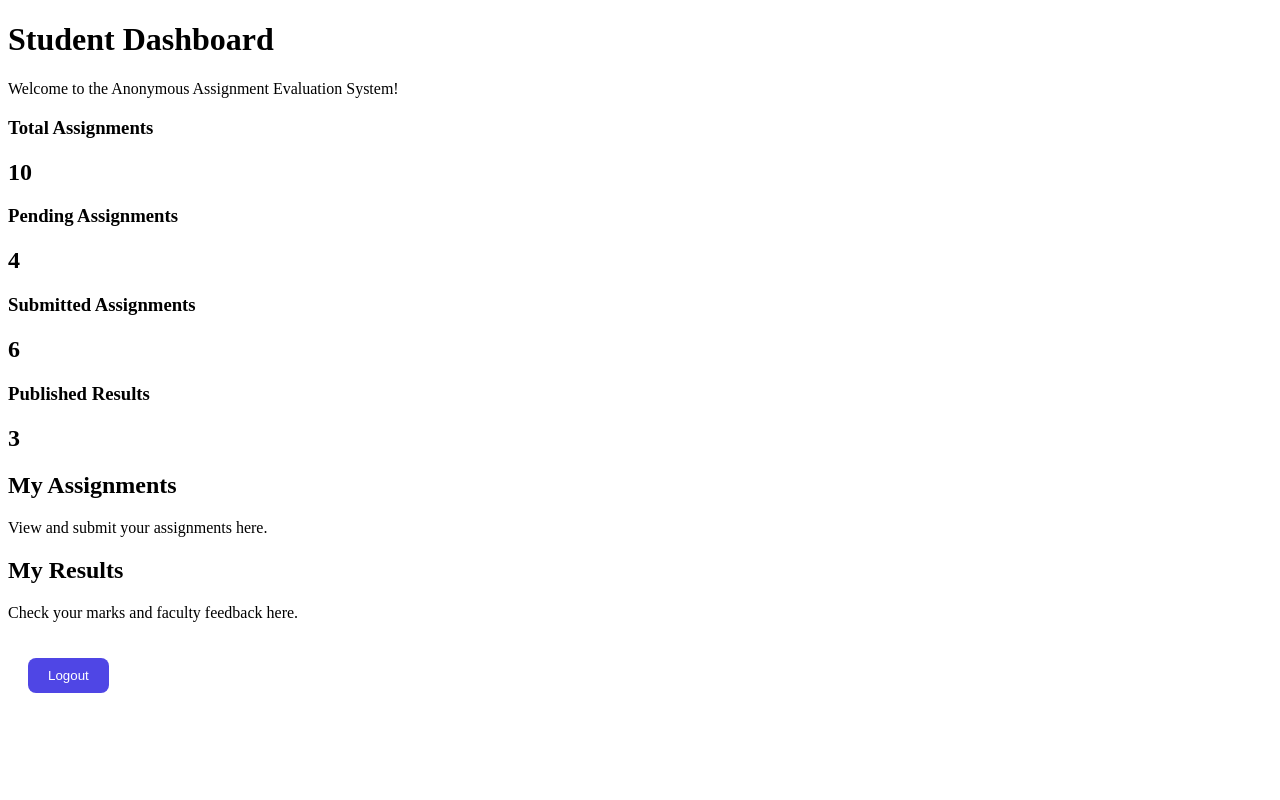
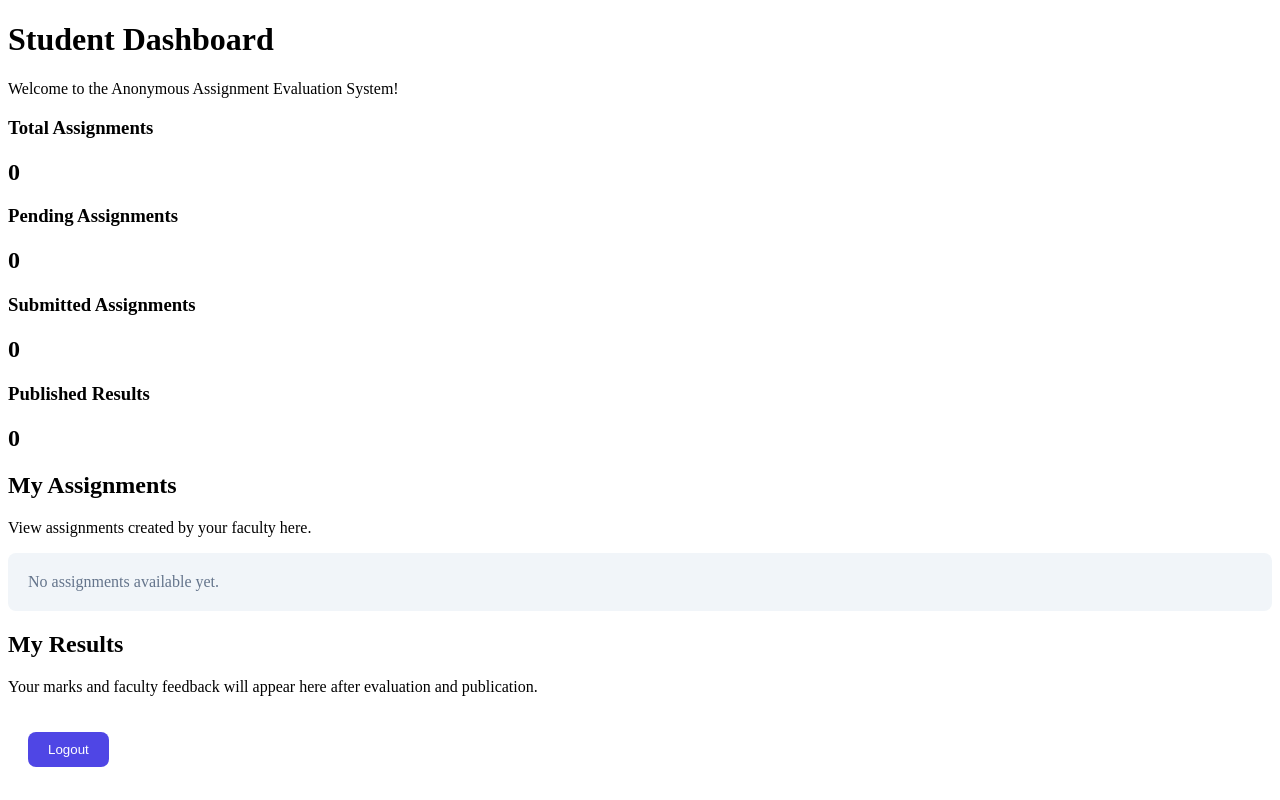
Before and after one commit to nextmind-droid/Assessment-Evoluation-, a React (Vite) app in the folder frontend/: page / in a window 1280 px wide. Both pictures are taken after typing "name@example.com", "Sample123" into the empty fields and a click on the button "Login". Built offline with nearby package versions, Linux system fonts and the light colour scheme.

Commit message:
Display Faculty Assignments in Student Dashboard
Added state management for assignments and updated UI to reflect dynamic assignment data.

```diff
--- a/frontend/src/pages/StudentDashboard.jsx
+++ b/frontend/src/pages/StudentDashboard.jsx
@@ -1,41 +1,158 @@
 
-import React from "react";
+import React, { useState, useEffect } from "react";
 
 function StudentDashboard() {
+  const [assignments, setAssignments] = useState([]);
+
+  // Load assignments from browser storage
+  useEffect(() => {
+    const savedAssignments = JSON.parse(
+      localStorage.getItem("assignments") || "[]"
+    );
+
+    setAssignments(savedAssignments);
+  }, []);
+
   return (
     <div className="dashboard">
       <h1>Student Dashboard</h1>
-      <p>Welcome to the Anonymous Assignment Evaluation System!</p>
 
+      <p>
+        Welcome to the Anonymous Assignment Evaluation System!
+      </p>
+
+      {/* Dashboard Statistics */}
       <div className="dashboard-cards">
+
         <div className="card">
           <h3>Total Assignments</h3>
-          <h2>10</h2>
+          <h2>{assignments.length}</h2>
         </div>
 
         <div className="card">
           <h3>Pending Assignments</h3>
-          <h2>4</h2>
+          <h2>{assignments.length}</h2>
         </div>
 
         <div className="card">
           <h3>Submitted Assignments</h3>
-          <h2>6</h2>
+          <h2>0</h2>
         </div>
 
         <div className="card">
           <h3>Published Results</h3>
-          <h2>3</h2>
+          <h2>0</h2>
         </div>
+
       </div>
 
+      {/* Available Assignments */}
       <h2>My Assignments</h2>
-      <p>View and submit your assignments here.</p>
 
+      <p>
+        View assignments created by your faculty here.
+      </p>
+
+      {assignments.length === 0 ? (
+        <p style={styles.empty}>
+          No assignments available yet.
+        </p>
+      ) : (
+        <div style={styles.assignmentList}>
+
+          {assignments.map((item) => (
+            <div key={item.id} style={styles.assignmentCard}>
+
+              <h3 style={styles.title}>
+                {item.title}
+              </h3>
+
+              <p>
+                <b>Subject:</b> {item.subject}
+              </p>
+
+              <p>
+                <b>Description:</b> {item.description}
+              </p>
+
+              <p>
+                <b>Assigned Date:</b> {item.assignedDate}
+              </p>
+
+              <p>
+                <b>Submission Deadline:</b> {item.deadline}
+              </p>
+
+              <p>
+                <b>Maximum Marks:</b> {item.maxMarks}
+              </p>
+
+              <p>
+                <b>Attachment:</b>{" "}
+                {item.fileName || "No attachment"}
+              </p>
+
+              <span style={styles.status}>
+                Pending Submission
+              </span>
+
+            </div>
+          ))}
+
+        </div>
+      )}
+
+      {/* Results Section */}
       <h2>My Results</h2>
-      <p>Check your marks and faculty feedback here.</p>
+
+      <p>
+        Your marks and faculty feedback will appear here
+        after evaluation and publication.
+      </p>
+
     </div>
   );
 }
 
+const styles = {
+  assignmentList: {
+    display: "grid",
+    gridTemplateColumns: "repeat(auto-fit, minmax(260px, 1fr))",
+    gap: "20px",
+    marginTop: "20px"
+  },
+
+  assignmentCard: {
+    background: "#ffffff",
+    padding: "20px",
+    borderRadius: "12px",
+    boxShadow: "0 3px 12px rgba(0,0,0,0.08)",
+    borderLeft: "5px solid #4f46e5",
+    color: "#334155"
+  },
+
+  title: {
+    color: "#4338ca",
+    marginTop: "0"
+  },
+
+  status: {
+    display: "inline-block",
+    marginTop: "10px",
+    padding: "7px 12px",
+    background: "#fef3c7",
+    color: "#92400e",
+    borderRadius: "6px",
+    fontSize: "13px",
+    fontWeight: "bold"
+  },
+
+  empty: {
+    padding: "20px",
+    background: "#f1f5f9",
+    borderRadius: "8px",
+    color: "#64748b"
+  }
+};
+
 export default StudentDashboard;
```
